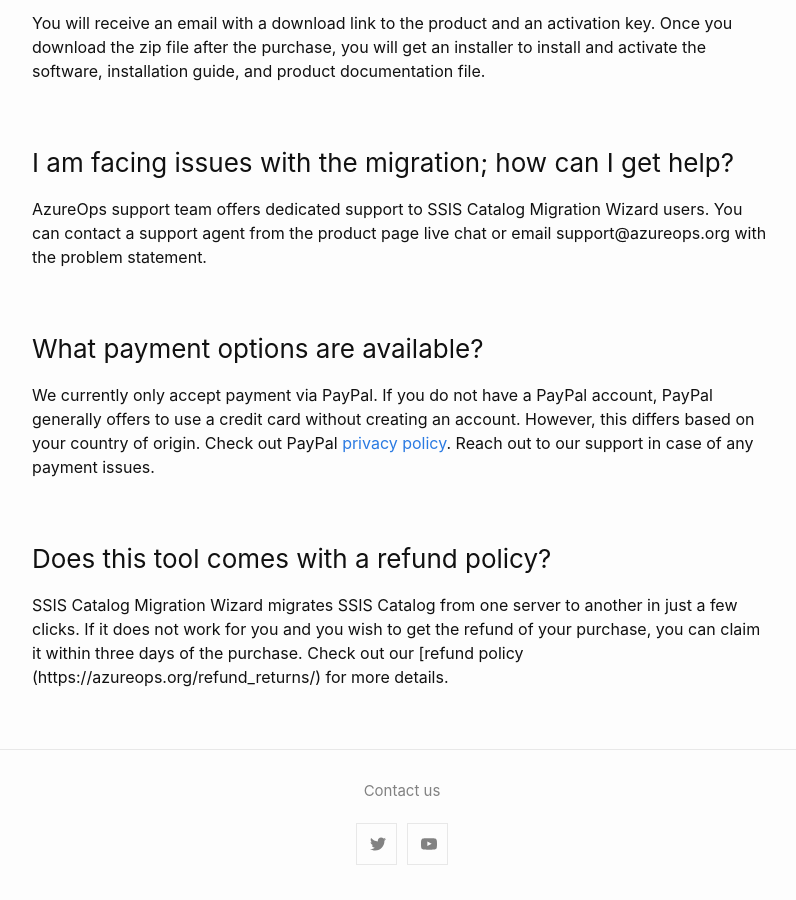
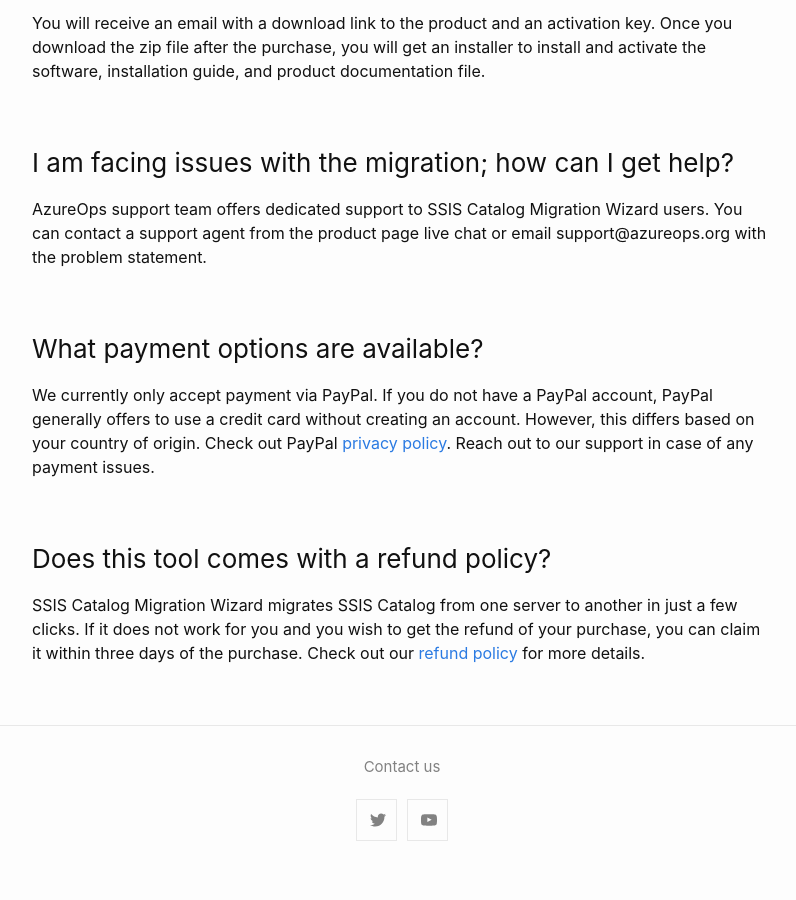
Before and after one commit to kr55/ssiscataloger, a Jekyll site: the page built from faq.md, in a window 1280 px wide and 900 px high, scrolled down 2325 px. Shown: the whole window, without its empty margins (238-1034 px from the left). Built offline with Jekyll 4.4.1, drawn with Linux system fonts in a browser that asks for light colours; after the commit the page ends 3201 px from its top, so only the background shows below that.

Commit message:
Update faq.md

```diff
--- a/faq.md
+++ b/faq.md
@@ -41,4 +41,4 @@ AzureOps support team offers dedicated support to SSIS Catalog Migration Wizard
 We currently only accept payment via PayPal. If you do not have a PayPal account, PayPal generally offers to use a credit card without creating an account. However, this differs based on your country of origin. Check out PayPal [privacy policy](https://azureops.org/privacy-policy/). Reach out to our support in case of any payment issues.
 
 ### Does this tool comes with a refund policy?
-SSIS Catalog Migration Wizard migrates SSIS Catalog from one server to another in just a few clicks. If it does not work for you and you wish to get the refund of your purchase, you can claim it within three days of the purchase. Check out our [refund policy (https://azureops.org/refund_returns/) for more details.
+SSIS Catalog Migration Wizard migrates SSIS Catalog from one server to another in just a few clicks. If it does not work for you and you wish to get the refund of your purchase, you can claim it within three days of the purchase. Check out our [refund policy](https://azureops.org/refund_returns/) for more details.
```
